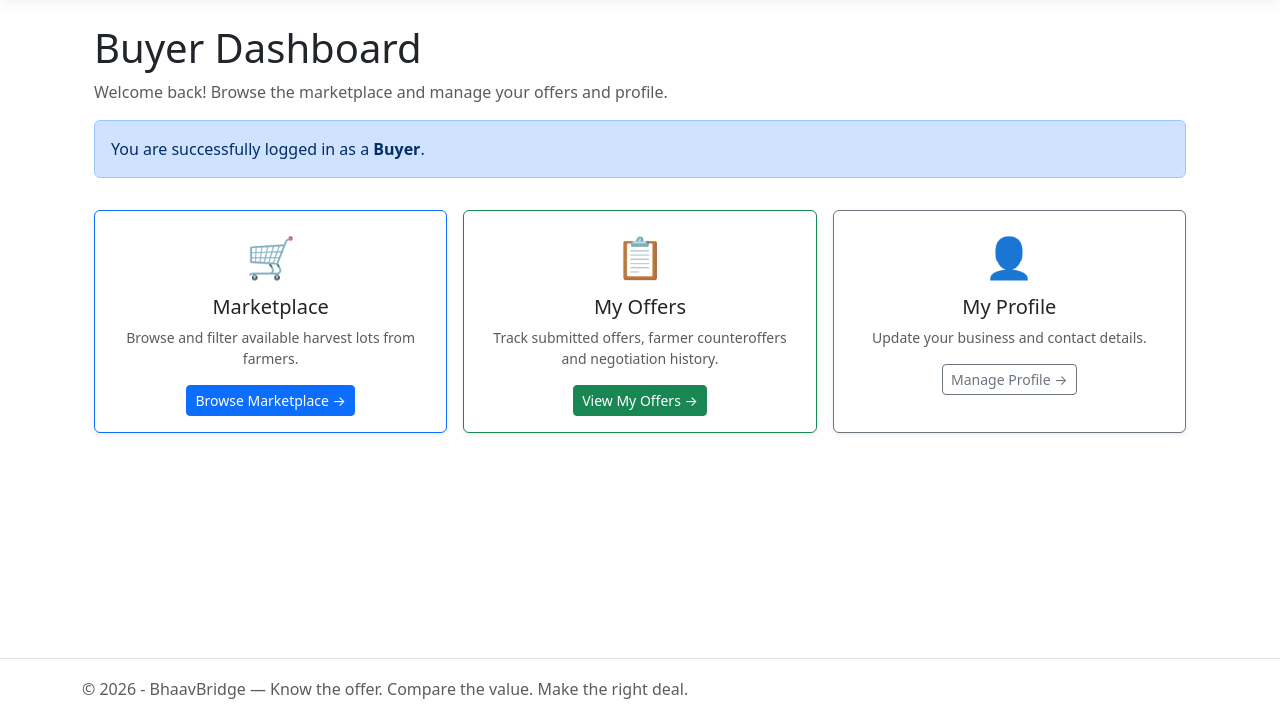
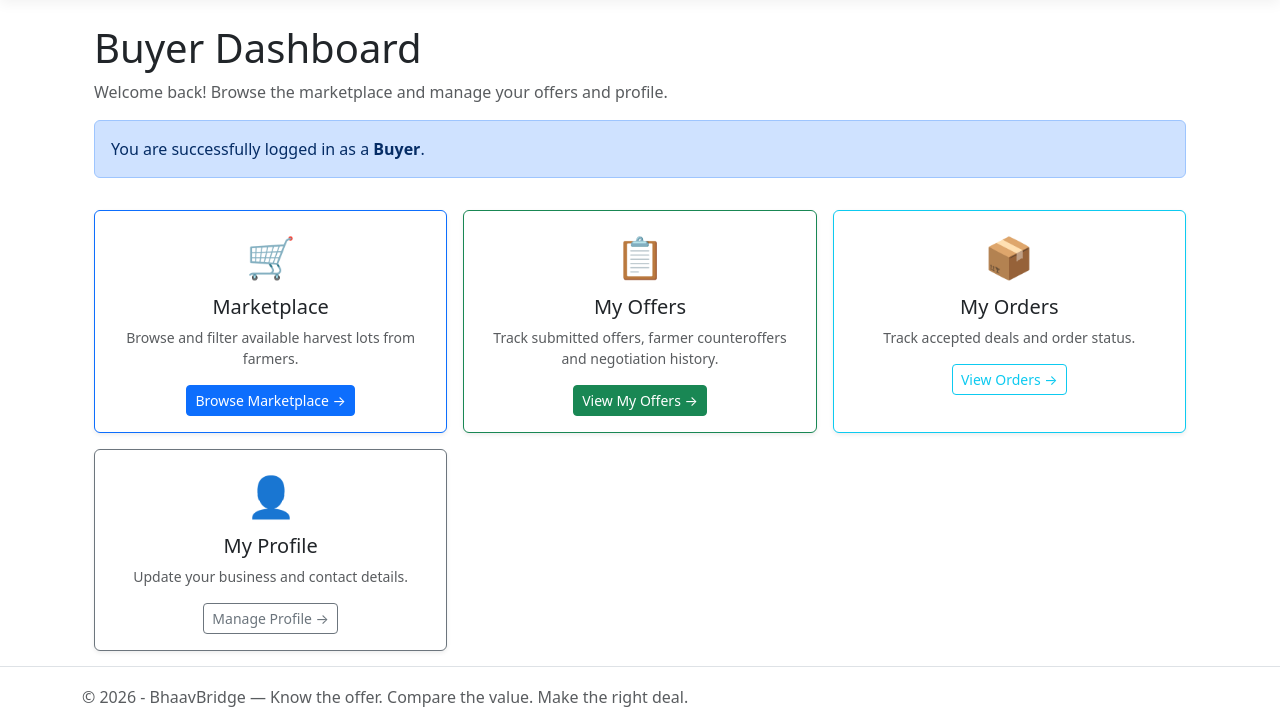
Before and after one commit to Ganpatsingh05/BhaavBridge, an ASP.NET Core app: page /Dashboard/Buyer in a window 1280 px wide. Shown: the part 81-808 px from the top of the page. Before the commit the page ends 780 px from the top, so only its background shows below. Run offline with ASP.NET Core 8, Linux system fonts and the light colour scheme; the visitor is signed in with stand-in values (Sample User, id 1); style sheets or scripts are compiled from the project's sources; the project's own start-up code is not run, and a stand-in starts its controllers and pages.

Commit message:
feat: add order history to buyer dashboard

```diff
--- a/src/BhaavBridge.Web/Views/Dashboard/Buyer.cshtml
+++ b/src/BhaavBridge.Web/Views/Dashboard/Buyer.cshtml
@@ -49,6 +49,16 @@
         </div>
 
         <div class="col-md-4">
+            <div class="card h-100 border-info shadow-sm">
+                <div class="card-body text-center">
+                    <div class="fs-1">📦</div>
+                    <h5 class="card-title mt-2">My Orders</h5>
+                    <p class="card-text text-muted small">Track accepted deals and order status.</p>
+                    <a asp-controller="Order" asp-action="BuyerOrders" class="btn btn-outline-info btn-sm">View Orders →</a>
+                </div>
+            </div>
+        </div>
+        <div class="col-md-4">
             <div class="card h-100 border-secondary shadow-sm">
                 <div class="card-body text-center">
                     <div class="fs-1">👤</div>
```
